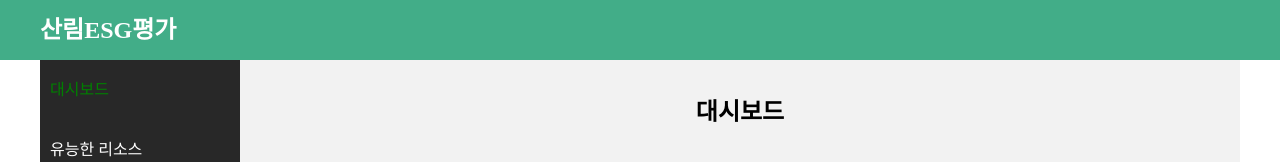
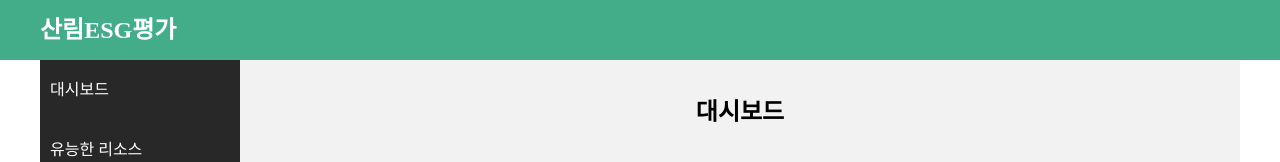
Before and after one commit to rlawlsdn263/cnnu-survey, a React (Vite) app: page / in a window 1280 px wide. Shown: the top 162 px of the page. Built offline with nearby package versions, Linux system fonts and the light colour scheme.

Commit message:
[Fix] 클릭 생삭 유지 제거 및 로고 클릭하면 홈 라우터로 이동

```diff
--- a/src/Layout/Header/Header.jsx
+++ b/src/Layout/Header/Header.jsx
@@ -1,10 +1,20 @@
+import { useNavigate } from "react-router-dom";
 import styles from "./Header.module.css";
 
 function Header() {
+  const navigate = useNavigate();
+
   return (
     <div className={styles.Header}>
       <div className={styles.HeaderInner}>
-        <h1 className={styles.HeaderLogo}>산림ESG평가</h1>
+        <h1
+          className={styles.HeaderLogo}
+          onClick={() => {
+            navigate("/");
+          }}
+        >
+          산림ESG평가
+        </h1>
       </div>
     </div>
   );
--- a/src/Layout/Header/Header.module.css
+++ b/src/Layout/Header/Header.module.css
@@ -15,4 +15,5 @@
   color: var(--color-white);
   font-size: var(--font-lg);
   font-weight: var(--font-bold);
+  cursor: pointer;
 }
--- a/src/Layout/Sidebar/Sidebar.jsx
+++ b/src/Layout/Sidebar/Sidebar.jsx
@@ -1,28 +1,11 @@
-import { useState } from "react";
 import styles from "./Sidebar.module.css";
 import { SidebarMenu } from "../../components/_index";
 
 function Sidebar() {
-  const [activeMenu, setActiveMenu] = useState("");
-
   return (
     <div className={styles.Sidebar}>
-      <SidebarMenu
-        url={""}
-        setActiveMenu={setActiveMenu}
-        style={activeMenu === "" ? { color: "green" } : { color: "white" }}
-      >
-        대시보드
-      </SidebarMenu>
-      <SidebarMenu
-        url={"resource"}
-        setActiveMenu={setActiveMenu}
-        style={
-          activeMenu === "resource" ? { color: "green" } : { color: "white" }
-        }
-      >
-        유능한 리소스
-      </SidebarMenu>
+      <SidebarMenu url={""}>대시보드</SidebarMenu>
+      <SidebarMenu url={"resource"}>유능한 리소스</SidebarMenu>
     </div>
   );
 }
--- a/src/components/SidebarMenu/SidebarMenu.jsx
+++ b/src/components/SidebarMenu/SidebarMenu.jsx
@@ -1,16 +1,15 @@
 import { useNavigate } from "react-router-dom";
 import styles from "./SidebarMenu.module.css";
 
-function SidebarMenu({ url, setActiveMenu, style, children }) {
+function SidebarMenu({ url, children }) {
   const navigate = useNavigate();
 
   const handleClick = () => {
-    setActiveMenu(url);
     navigate(`/${url}`);
   };
 
   return (
-    <div className={styles.SidebarMenu} onClick={handleClick} style={style}>
+    <div className={styles.SidebarMenu} onClick={handleClick}>
       <span>{children}</span>
     </div>
   );
```
